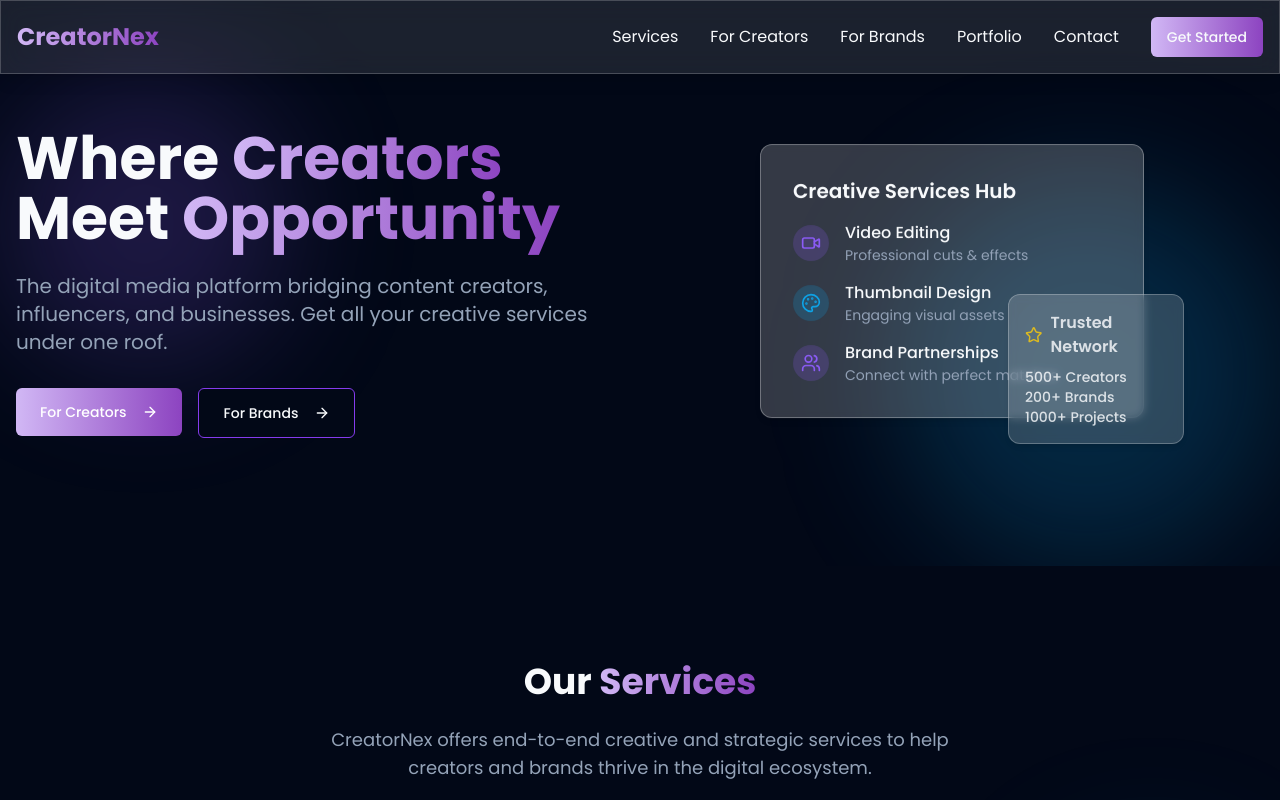
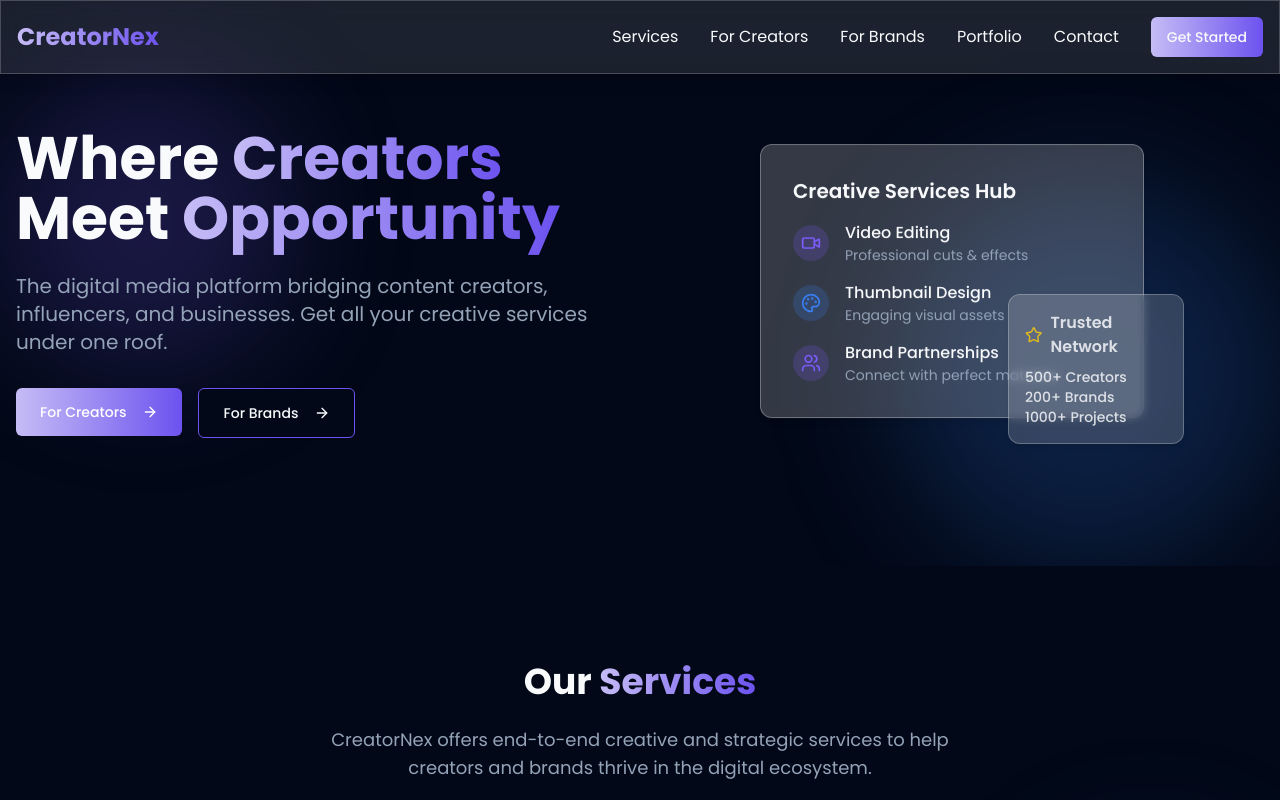
Before and after one commit to Sarwannandh67/nex-talent-hub, a React (Vite) app: page / in a window 1280 px wide. Shown: the top 800 px of the page. Built offline with nearby package versions, Linux system fonts and the light colour scheme.

Commit message:
Refactor: Update color palette
Update the color palette in src/index.css and tailwind.config.ts to use modern colors.

```diff
--- a/src/index.css
+++ b/src/index.css
@@ -16,16 +16,16 @@
     --popover: 0 0% 100%;
     --popover-foreground: 222.2 84% 4.9%;
 
-    --primary: 265 83% 58%;
+    --primary: 250 83% 63%;
     --primary-foreground: 210 40% 98%;
 
-    --secondary: 217 92% 49%;
+    --secondary: 210 90% 54%;
     --secondary-foreground: 210 40% 98%;
 
     --muted: 210 40% 96.1%;
     --muted-foreground: 215.4 16.3% 46.9%;
 
-    --accent: 265 83% 83%;
+    --accent: 250 83% 85%;
     --accent-foreground: 222.2 47.4% 11.2%;
 
     --destructive: 0 84.2% 60.2%;
@@ -33,7 +33,7 @@
 
     --border: 214.3 31.8% 91.4%;
     --input: 214.3 31.8% 91.4%;
-    --ring: 265 83% 58%;
+    --ring: 250 83% 63%;
 
     --radius: 0.5rem;
 
@@ -57,16 +57,16 @@
     --popover: 222.2 84% 4.9%;
     --popover-foreground: 210 40% 98%;
 
-    --primary: 265 83% 58%;
+    --primary: 250 83% 63%;
     --primary-foreground: 210 40% 98%;
 
-    --secondary: 217 92% 49%;
+    --secondary: 210 90% 54%;
     --secondary-foreground: 210 40% 98%;
 
     --muted: 217.2 32.6% 17.5%;
     --muted-foreground: 215 20.2% 65.1%;
 
-    --accent: 265 83% 83%;
+    --accent: 250 83% 85%;
     --accent-foreground: 210 40% 98%;
 
     --destructive: 0 62.8% 30.6%;
@@ -74,7 +74,7 @@
 
     --border: 217.2 32.6% 17.5%;
     --input: 217.2 32.6% 17.5%;
-    --ring: 265 83% 58%;
+    --ring: 250 83% 63%;
 
     --sidebar-background: 240 5.9% 10%;
     --sidebar-foreground: 240 4.8% 95.9%;
--- a/tailwind.config.ts
+++ b/tailwind.config.ts
@@ -63,16 +63,16 @@ export default {
 					border: 'hsl(var(--sidebar-border))',
 					ring: 'hsl(var(--sidebar-ring))'
 				},
-				// CreatorNex custom colors
+				// CreatorNex custom colors - updated to modern colors
 				creatorPurple: {
-					DEFAULT: '#8B5CF6',
-					light: '#D6BCFA',
-					dark: '#6E59A5'
+					DEFAULT: '#7C5DFA',
+					light: '#C3B4FD',
+					dark: '#4E36BC'
 				},
 				creatorBlue: {
-					DEFAULT: '#0EA5E9',
-					light: '#D3E4FD',
-					dark: '#1A1F2C'
+					DEFAULT: '#3B82F6',
+					light: '#BFDBFE',
+					dark: '#1E40AF'
 				}
 			},
 			borderRadius: {
@@ -115,8 +115,8 @@ export default {
 			},
 			backgroundImage: {
 				'gradient-radial': 'radial-gradient(var(--tw-gradient-stops))',
-				'creator-gradient': 'linear-gradient(90deg, hsla(265, 75%, 84%, 1) 0%, hsla(275, 50%, 51%, 1) 100%)',
-				'brand-gradient': 'linear-gradient(90deg, hsla(221, 45%, 73%, 1) 0%, hsla(220, 78%, 29%, 1) 100%)',
+				'creator-gradient': 'linear-gradient(90deg, hsla(250, 75%, 85%, 1) 0%, hsla(250, 83%, 63%, 1) 100%)',
+				'brand-gradient': 'linear-gradient(90deg, hsla(210, 90%, 80%, 1) 0%, hsla(210, 90%, 54%, 1) 100%)',
 			},
 			fontFamily: {
 				'poppins': ['Poppins', 'sans-serif'],
```
